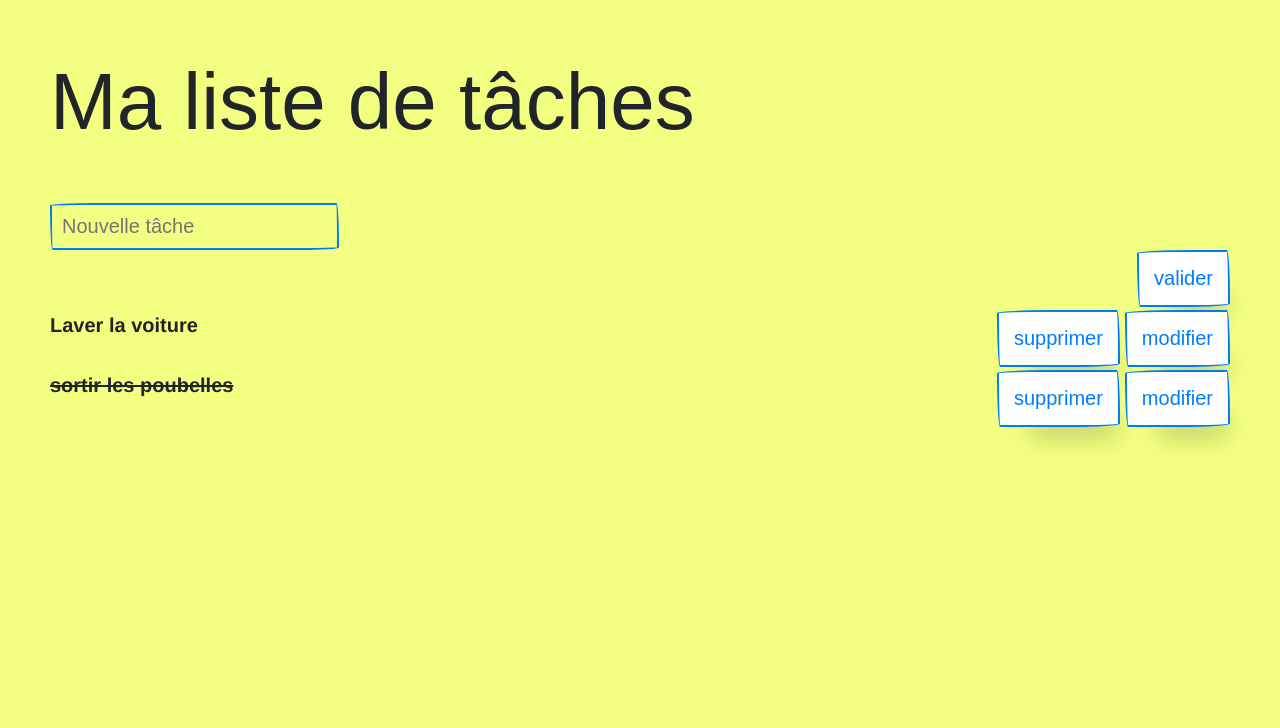
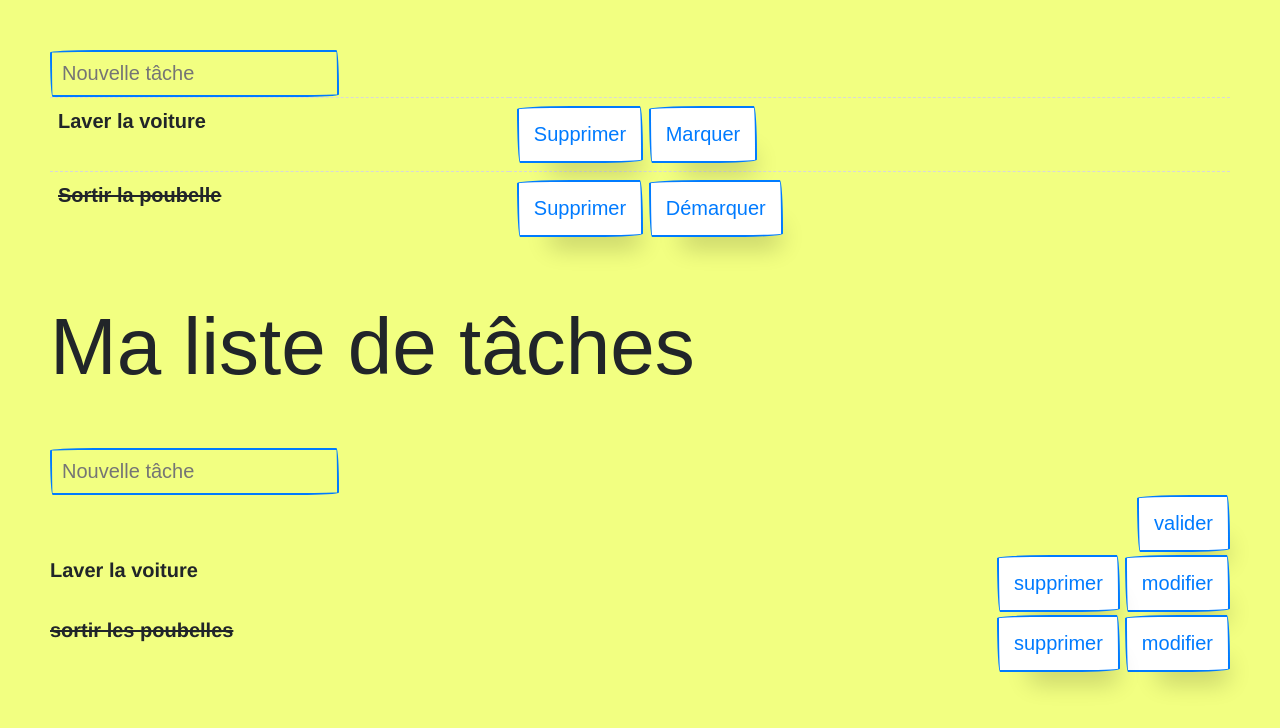
Before and after one commit to SabrinaMouginot/To-Do-List-en-JavaScript, a website: page index.html in a window 1280 px wide. Drawn offline with nearby package versions, Linux system fonts and the light colour scheme; a web font is replaced by a local one.

Commit message:
sous forme de tableau html

```diff
--- a/index.html
+++ b/index.html
@@ -19,6 +19,30 @@
 </head>
 <body>
 
+    <div >
+        <input type="text" placeholder="Nouvelle tâche" aria-label="Texte de la tâche">
+      </div>
+      <table>
+        <tbody>
+          <tr>
+            <td>Laver la voiture</td>
+            <td>
+              <button >Supprimer</button>
+              <button >Marquer</button>
+            </td>
+          </tr>
+          <tr>
+            <td><del>Sortir la poubelle</del></td>
+            <td>
+              <button >Supprimer</button>
+              <button >Démarquer</button>
+            </td>
+          </tr>
+        </tbody>
+      </table>
+    </div>
+
+
 <script src="script.js"></script>
 
 </body>
```
Also changed, not shown: script.js (line endings or trailing spaces).
